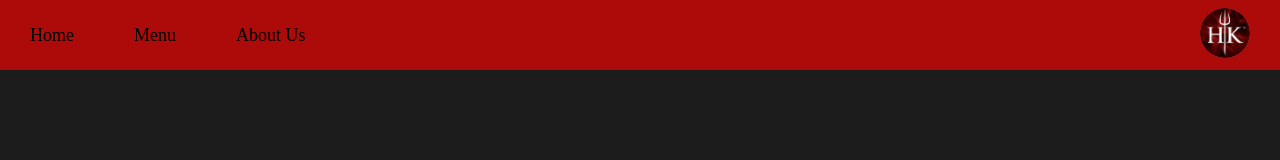
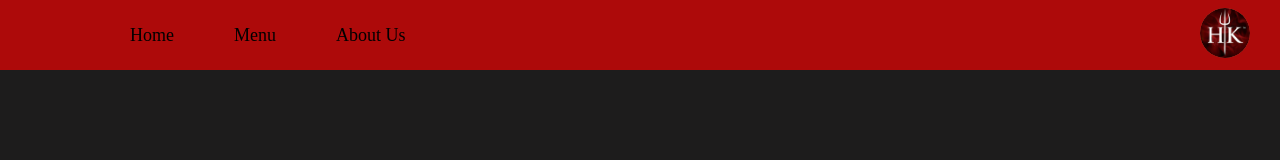
Before and after one commit to SaiAmirthesh/Hells-Kitchen, a website built with webpack: page src/template.html in a window 1280 px wide. Shown: the top 160 px of the page. Built offline with nearby package versions, Linux system fonts and the light colour scheme; a web font is replaced by a local one.

Commit message:
fix: readme

```diff
--- a/src/styles.css
+++ b/src/styles.css
@@ -38,6 +38,7 @@ nav .logo {
 }
 
 nav .nav-links {
+  margin-left: 100px;
   display: flex;
   gap: 60px;
 }
@@ -54,7 +55,6 @@ a {
   font-weight: 500;
   transition: all 0.3s ease;
 }
-
 
 #content {
   display: flex;
@@ -83,7 +83,11 @@ a {
   justify-content: center;
 }
 
-h2, p, h1, h3, h5 {
+h2,
+p,
+h1,
+h3,
+h5 {
   color: #fff;
 }
 
```
Also changed, not shown: README.md.
